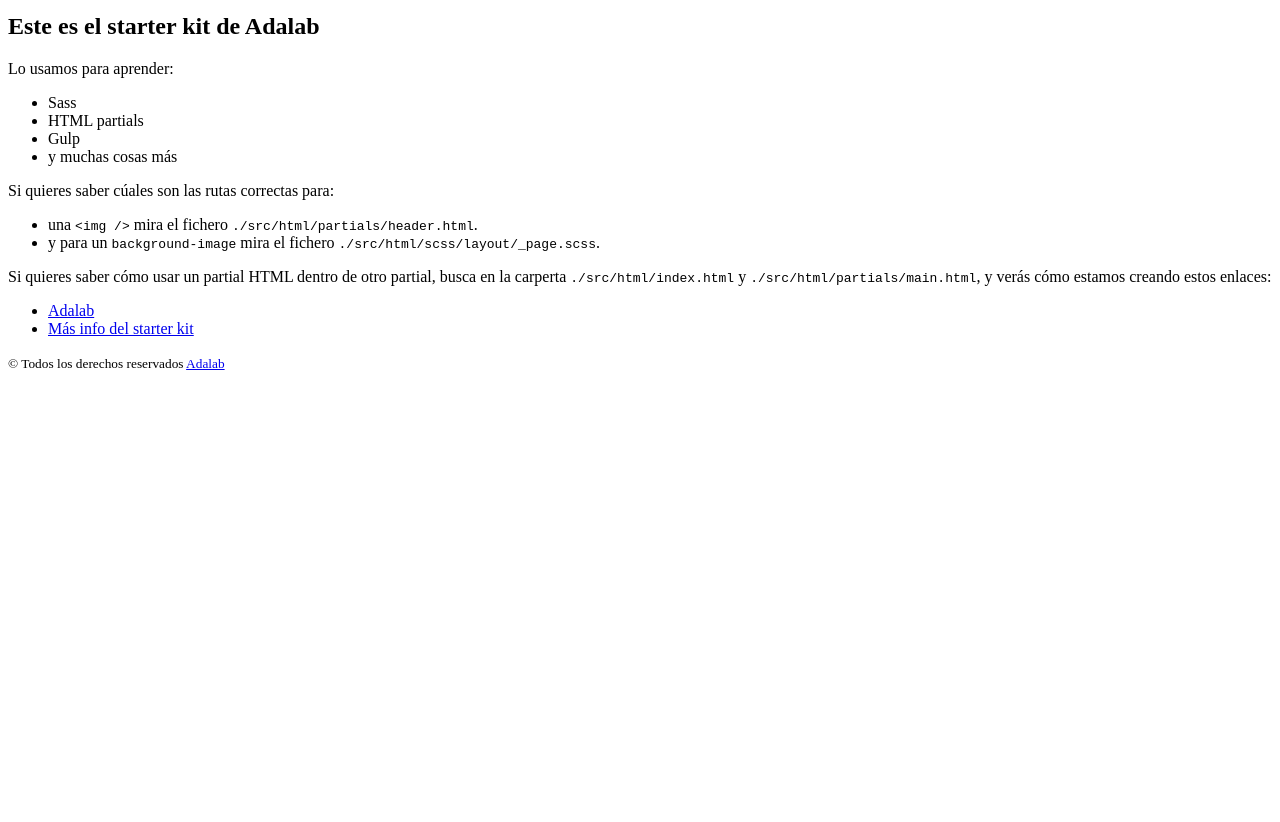
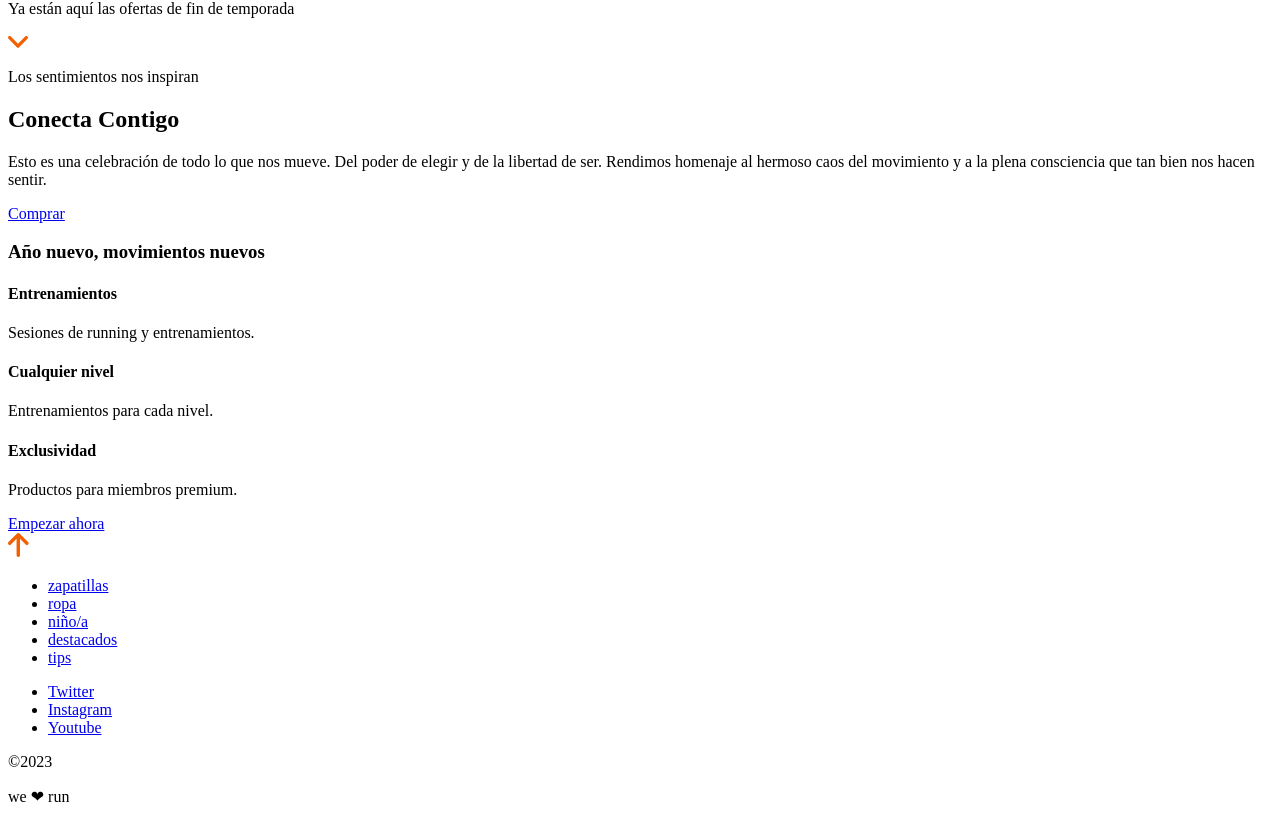
Before and after one commit to Adalab/modulo-1-evaluacion-final-IvanaVit, a website built with Vite: page docs/index.html in a window 1280 px wide. Shown: the part 93-915 px from the top of the page. Before the commit the page ends 800 px from the top, so only its background shows below. Built offline with nearby package versions, Linux system fonts and the light colour scheme.

Commit message:
Deployed new version of the page to production

```diff
--- a/docs/index.html
+++ b/docs/index.html
@@ -3,67 +3,85 @@
   <head>
     <meta charset="UTF-8" />
     <meta name="viewport" content="width=device-width, initial-scale=1" />
-    <title>Adalab Web Starter Kit</title>
+    <title>Tienda de deportes online</title>
     <link href="https://fonts.googleapis.com/css?family=Roboto&display=swap" rel="stylesheet" />
+    <link href="https://fonts.googleapis.com/css2?family=Roboto+Condensed:wght@200&family=Roboto+Flex:opsz,wght@8..144,200&family=Roboto+Slab:wght@700&display=swap" rel="stylesheet">
+    <link href="https://fonts.googleapis.com/css2?family=Roboto:wght@500&display=swap" rel="stylesheet">
 
-    <link rel="icon" href="./images/favicon.png" />
-    <link rel="stylesheet" href="./assets/main-62015576.css">
+    <link rel="stylesheet" href="./assets/index-520fe1f9.css">
   </head>
-
   <body>
-    <div class="page">
-      <header class="page__header">
-  <img src="./images/logo-adalab.png" alt="Adalab">
-  <h1>Bienvenidos a Adalab</h1>
+    <header class="header">
+    <div class="header__menu">
+        <a href="https://adalab.es/"><img src="../img/ico-menu.svg" alt="Icono menú"></a>
+    </div>
 </header>
 
-      <main class="page__main">
-  <h2>Este es el starter kit de Adalab</h2>
-  <p>Lo usamos para aprender:</p>
-  <ul class="main__list">
-    <li>Sass</li>
-    <li>HTML partials</li>
-    <li>Gulp</li>
-    <li>y muchas cosas más</li>
-  </ul>
-  <p>Si quieres saber cúales son las rutas correctas para:</p>
-  <ul class="main__list">
-    <li>
-      una <code class="code">&lt;img /&gt;</code> mira el fichero
-      <code class="code">./src/html/partials/header.html</code>.
-    </li>
-    <li>
-      y para un <code class="code">background-image</code> mira el fichero
-      <code class="code">./src/html/scss/layout/_page.scss</code>.
-    </li>
-  </ul>
-  <p>
-    Si quieres saber cómo usar un partial HTML dentro de otro partial, busca en la carperta
-    <code class="code">./src/html/index.html</code> y
-    <code class="code">./src/html/partials/main.html</code>, y verás cómo estamos creando estos
-    enlaces:
-  </p>
-  <ul class="main__list">
-    <li>
-      <a class="link__adalab" href="https://adalab.es">Adalab</a>
+    <main class="main">
+      <section class="hero" id="hero">
+        <h1 class="hero__text--title">Hasta un 50% de descuento</h1>
+        <p class="hero__text--p">Ya están aquí las ofertas de fin de temporada</p>
+        <div class="hero__ico">
+            <a href="../index.html#movementList"><img src="../img/ico-scroll-down.svg" alt="icono scroll bajar"></a>
+        </div>
+</section>
 
-    </li>
-    <li>
-      <a class="{=$aClass}" href="./more-info.html">Más info del starter kit</a>
 
-    </li>
-  </ul>
-</main>
 
-      <footer class="page__footer">
-  <small>
-    &copy; Todos los derechos reservados
-    <a class="link__adalab" href="https://adalab.es">Adalab</a>
+      <section class="conect">
+    <p class="conect__p1">Los sentimientos nos inspiran</p>
+    <h2 class="conect__title">Conecta Contigo</h2>
+    <p class="conect__p2">Esto es una celebración de todo lo que nos mueve. Del poder de elegir y de la libertad de ser. Rendimos homenaje al hermoso caos del movimiento y a la plena consciencia que tan bien nos hacen sentir.</p>
+    <div class="conect__st">
+        <a href="https://adalab.es/">Comprar</a>
+    </div>
+</section>
+      <section class="sectionList" id="movementList">
+    <h3>Año nuevo, movimientos nuevos</h3>
+    <section class="sectionList__article">
+            <article class="mov">
+    <h4 class="mov__title">Entrenamientos</h4>
+    <p class="mov__description">Sesiones de running y entrenamientos.</p>
+</article>
+            <article class="mov">
+    <h4 class="mov__title">Cualquier nivel</h4>
+    <p class="mov__description">Entrenamientos para cada nivel.</p>
+</article>
+            <article class="mov">
+    <h4 class="mov__title">Exclusividad</h4>
+    <p class="mov__description">Productos para miembros premium.</p>
+</article>
+    </section>
+    <div class="sectionList__button">
+            <a href="https://adalab.es/">Empezar ahora</a>
+    </div>
+</section>
 
-  </small>
+    </main>
+    <footer class="footer">
+    <div class="footer__ico">
+        <a href="../index.html#hero"><img src="../img/ico-arrow.svg" alt="icono scroll subir"></a>
+    </div>
+    <nav class="footer__menu">
+        <ul class="footer__menu--list">
+            <li><a href="https://adalab.es/">zapatillas</a></li>
+            <li><a href="https://adalab.es/">ropa</a></li>
+            <li><a href="https://adalab.es/">niño/a</a></li>
+            <li><a href="https://adalab.es/">destacados</a></li>
+            <li><a href="https://adalab.es/">tips</a></li>
+        </ul>
+    </nav>
+    <nav class="footer__menu">
+        <ul class="footer__menu--list">
+            <li><a href="https://adalab.es/">Twitter</a></li>
+            <li><a href="https://adalab.es/">Instagram</a></li>
+            <li><a href="https://adalab.es/">Youtube</a></li>
+        </ul>
+    </nav>
+    <div class="footer__ch">
+        <p>&copy;2023</p>
+        <p>we <span>&#10084;</span> run</p>
+    </div>
 </footer>
-
-    </div>
-    <script src="./js/main.js"></script>
   </body>
 </html>
```
Also changed, not shown: docs/more-info.html (deleted, +0 -38 lines), 3 other files.
